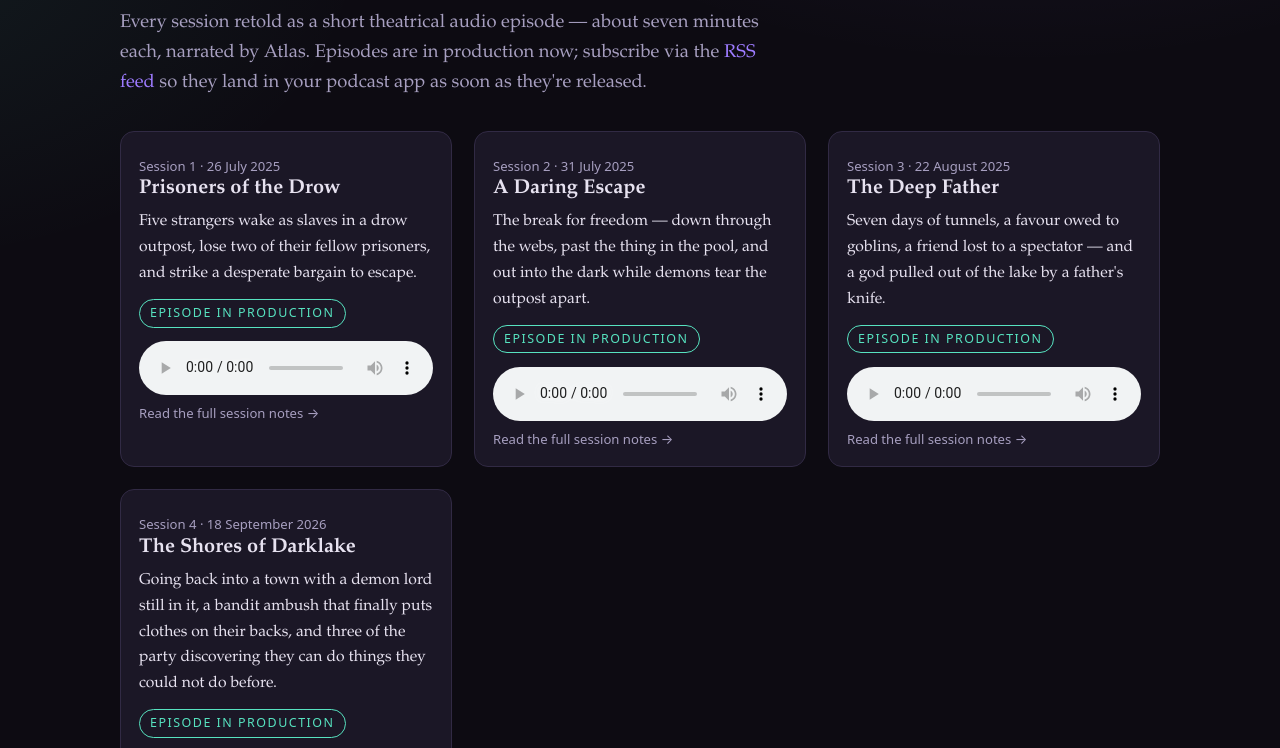
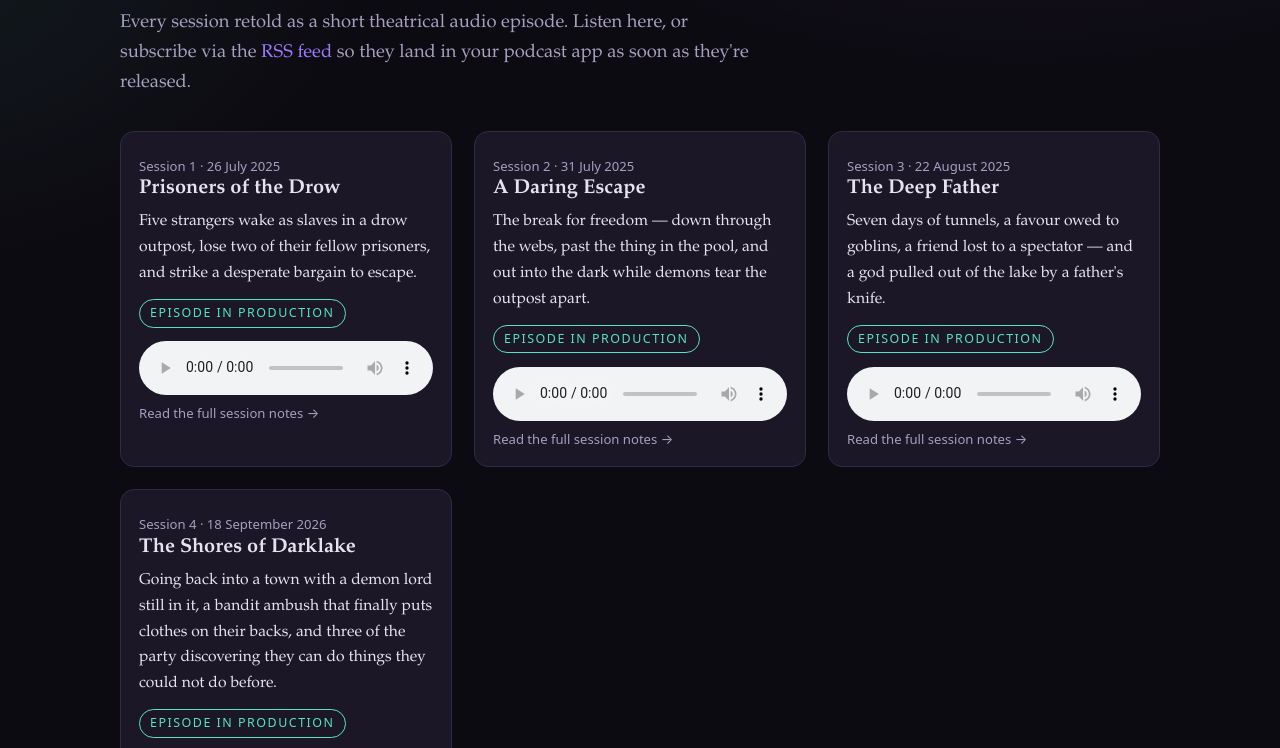
Before and after one commit to nabil-boag/robkennedy1.github.io, an Astro site: page /audio-recaps in a window 1280 px wide. Shown: the part 210-958 px from the top of the page. Built offline with nearby package versions, Linux system fonts and the light colour scheme; Astro itself is replaced by a stand-in of ours.

Commit message:
Update audio recaps intro copy

```diff
--- a/src/pages/audio-recaps.astro
+++ b/src/pages/audio-recaps.astro
@@ -69,8 +69,7 @@ const episodes = [
   <p class="eyebrow">Podcast</p>
   <h1 class="page-title">Audio Recaps</h1>
   <p class="lead">
-    Every session retold as a short theatrical audio episode — about seven minutes each, narrated by Atlas.
-    Episodes are in production now; subscribe via the <a href={`${base}podcast.xml`}>RSS feed</a> so they land in your podcast app as soon as they're released.
+    Every session retold as a short theatrical audio episode. Listen here, or subscribe via the <a href={`${base}podcast.xml`}>RSS feed</a> so they land in your podcast app as soon as they're released.
   </p>
 
   <div class="grid cols-2" style="margin-top:32px">
```
